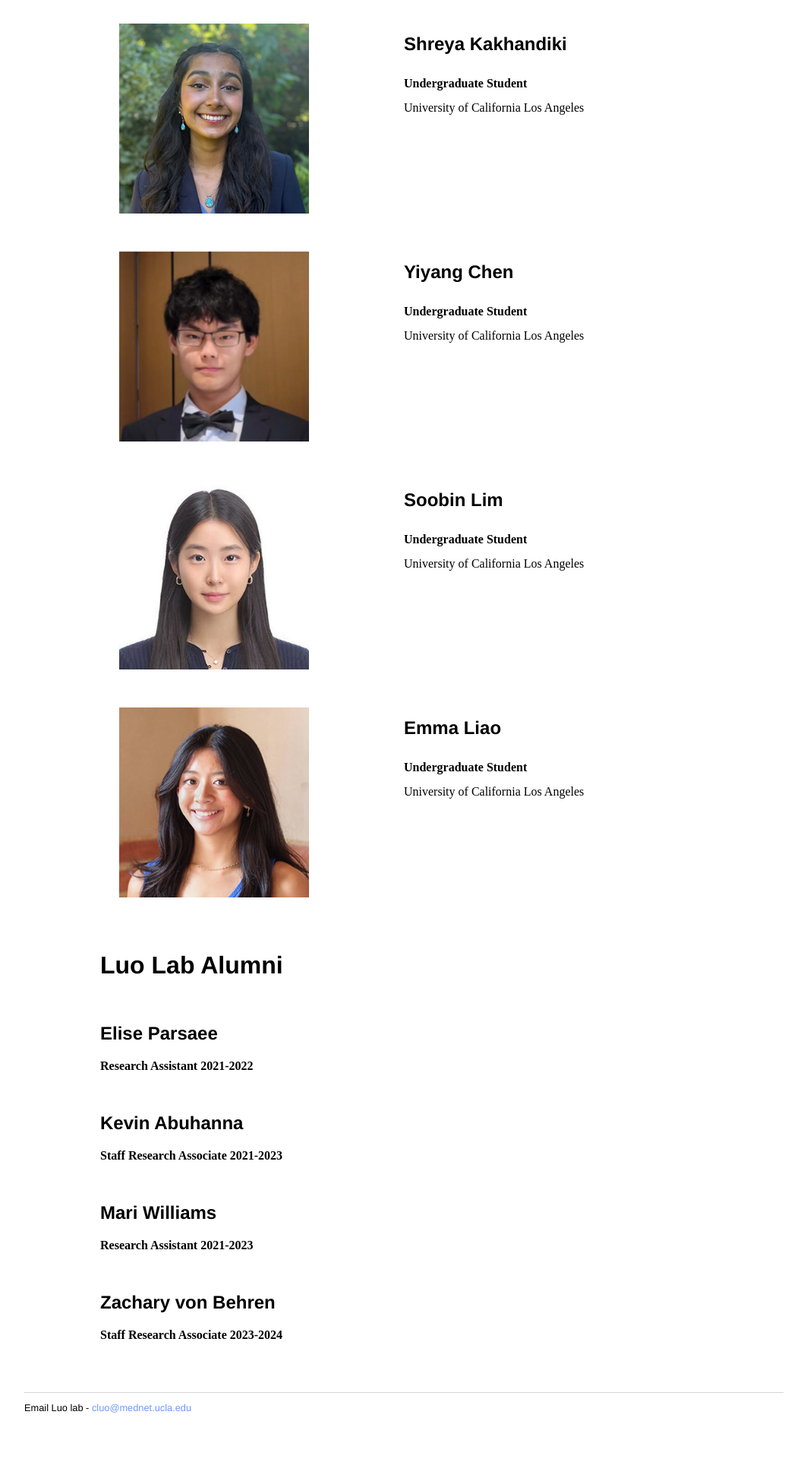
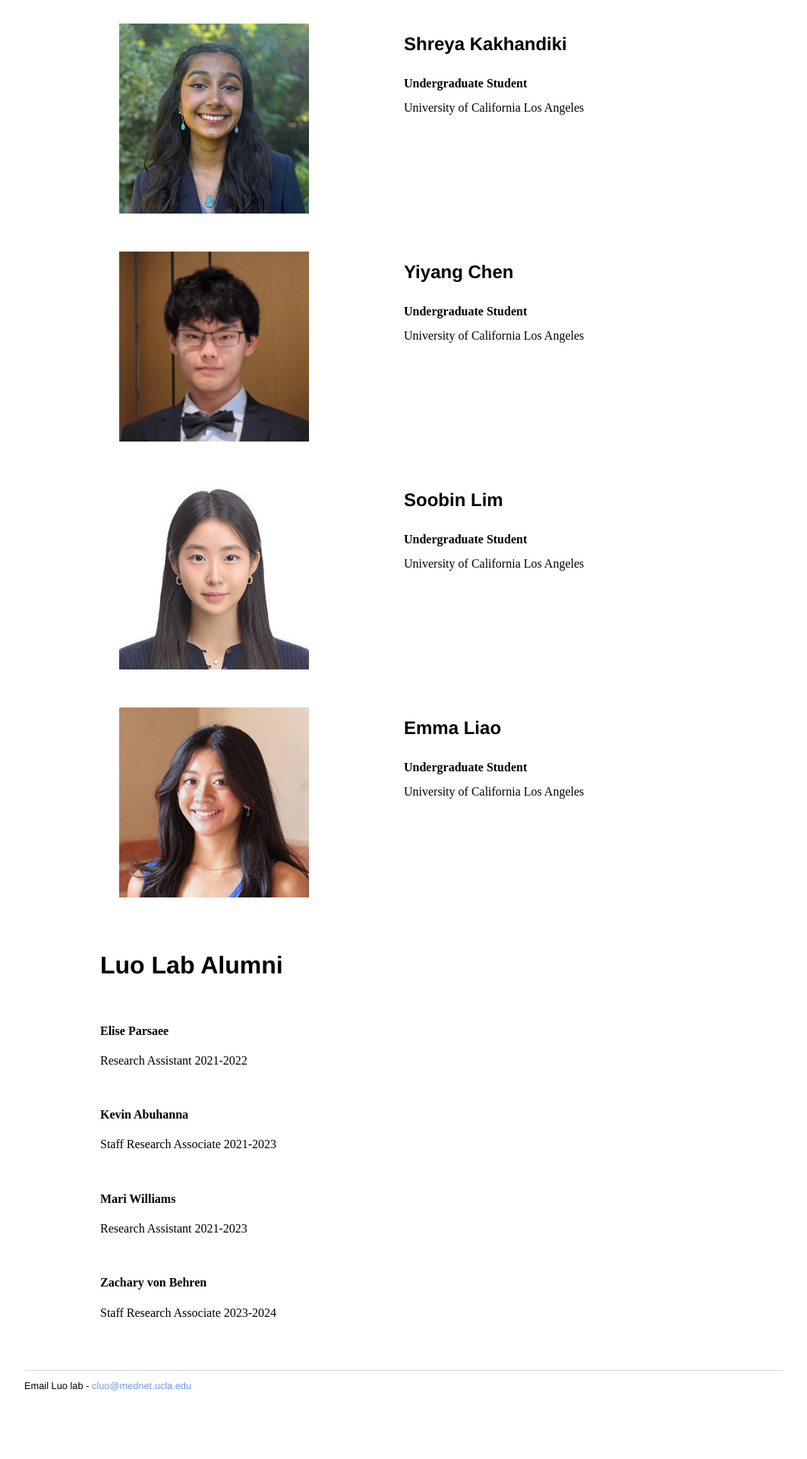
Before and after one commit to luogenomics/luogenomics.github.io, a Jekyll site: the page built from people/index.html, in a window 1280 px wide. Shown: the part 3868-5788 px from the top of the page at 76% size, without its empty margins (108-1171 px from the left). Built offline with Jekyll 4.4.1, drawn with Linux system fonts in a browser that asks for light colours; after the commit the page ends 5759 px from its top, so only the background shows below that.

```diff
--- a/people/index.html
+++ b/people/index.html
@@ -116,7 +116,7 @@ title: Luo Lab People
     <p><h2>Mohammad Baig</h2>
     <br><strong>Graduate Student</strong><br>
     <br> Genetics & Genomics, University of California Los Angeles <br>
-    <br> M.Sc. York University <br>
+    <br> M.Sc. York University <br></p>
   </div>
 </div>
 
@@ -235,9 +235,9 @@ title: Luo Lab People
 <div class="alumnibox">
   <div class="hugespacer"></div>
   <p><h1>Luo Lab Alumni</h1></p>
-  <p><br><h2>Elise Parsaee</h2><strong>Research Assistant 2021-2022</strong></p>
-  <p><br><h2>Kevin Abuhanna</h2><strong>Staff Research Associate 2021-2023</strong></p>
-  <p><br><h2>Mari Williams</h2><strong>Research Assistant 2021-2023</strong></p>
-  <p><br><h2>Zachary von Behren</h2><strong>Staff Research Associate 2023-2024</strong></p>
+  <p><br><h4>Elise Parsaee</h4>Research Assistant 2021-2022</p>
+  <p><br><h4>Kevin Abuhanna</h4>Staff Research Associate 2021-2023</p>
+  <p><br><h4>Mari Williams</h4>Research Assistant 2021-2023</p>
+  <p><br><h4>Zachary von Behren</h4>Staff Research Associate 2023-2024</p>
   <div class="hugespacer"></div>
 </div>
```
